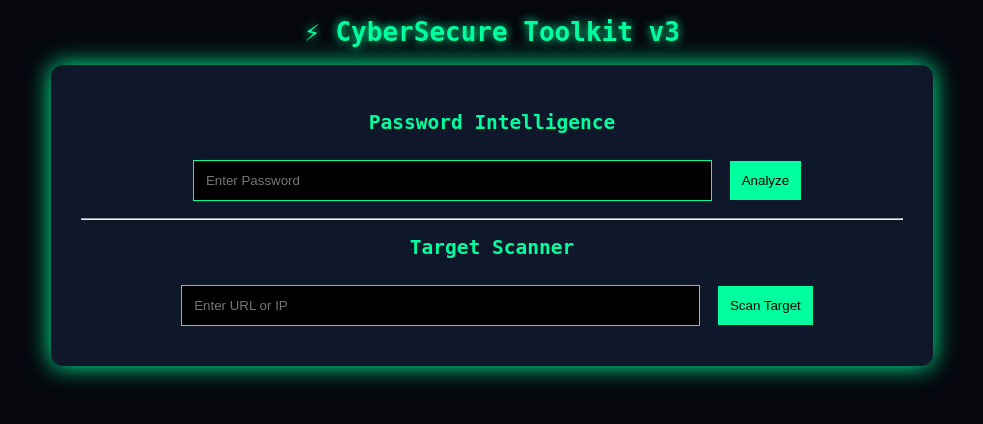
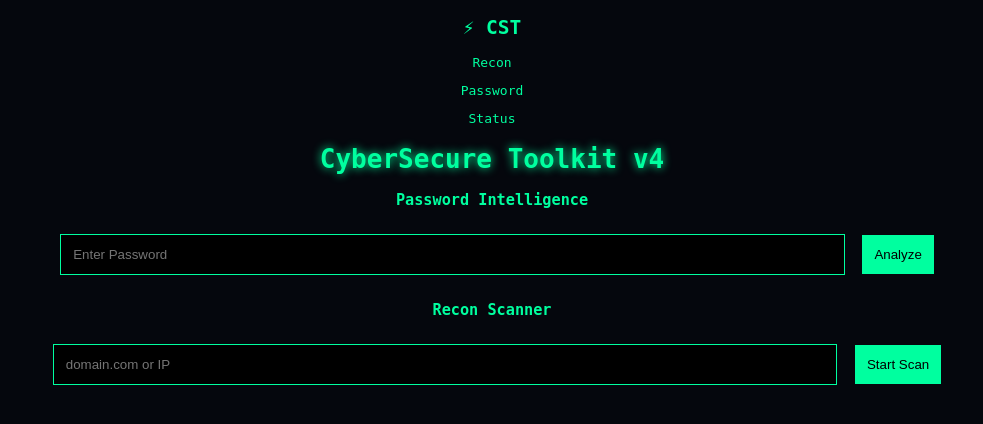
Before and after one commit to Melon006/CyberSecureToolkit, a Flask app: page / in a window 1280 px wide. Shown: the top 424 px of the page, without its empty margins (148-1131 px from the left). Run offline with Flask 3, Linux system fonts and the light colour scheme; parts of the project's set-up code (start-up, migrations or seed data) failed here and were passed over.

Commit message:
Update index.html for CyberSecure Toolkit v4

```diff
--- a/templates/index.html
+++ b/templates/index.html
@@ -3,57 +3,72 @@
 <head>
 <title>CyberSecure Toolkit</title>
 <link rel="stylesheet" href="/static/style.css">
+<script src="/static/matrix.js"></script>
 </head>
 
 <body>
 
-<h1>⚡ CyberSecure Toolkit v3</h1>
+<div class="sidebar">
+<h2>⚡ CST</h2>
+<p>Recon</p>
+<p>Password</p>
+<p>Status</p>
+</div>
 
-<div class="panel">
+<div class="main">
 
-<h2>Password Intelligence</h2>
+<h1>CyberSecure Toolkit v4</h1>
+
+<div class="card">
+
+<h3>Password Intelligence</h3>
 
 <form method="POST">
-<input type="password" name="password"
+<input type="password"
+name="password"
 placeholder="Enter Password">
 <button>Analyze</button>
 </form>
 
 {% if strength %}
 <div class="terminal">
-<p>[+] Password Analysis Complete</p>
+<p>> Password Analysis Loaded</p>
 <p style="color:{{color}}">
 Strength → {{strength}}
 </p>
 <p>Security Score → {{score}}%</p>
-<p>Crack Time → {{crack}}</p>
-</div>
-{% endif %}
-
-<hr>
-
-<h2>Target Scanner</h2>
-
-<form method="POST">
-<input name="target"
-placeholder="Enter URL or IP">
-<button>Scan Target</button>
-</form>
-
-{% if ip %}
-<div class="terminal">
-<p>[+] Target Resolved → {{ip}}</p>
-<p>[+] Starting Enumeration...</p>
-
-{% for port,service in ports %}
-<p>[OPEN] {{port}} → {{service}}</p>
-{% endfor %}
-
-<p>[✓] Scan Complete</p>
+<p>Estimated Crack Time → {{crack}}</p>
 </div>
 {% endif %}
 
 </div>
 
+<div class="card">
+
+<h3>Recon Scanner</h3>
+
+<form method="POST">
+<input name="target"
+placeholder="domain.com or IP">
+<button>Start Scan</button>
+</form>
+
+{% if ip %}
+<div class="terminal">
+<p>> Target Locked → {{ip}}</p>
+<p>> Enumerating Services...</p>
+
+{% for port,service in ports %}
+<p class="open">[OPEN] {{port}} → {{service}}</p>
+{% endfor %}
+
+<p class="done">SCAN COMPLETE</p>
+</div>
+{% endif %}
+
+</div>
+
+</div>
+
 </body>
 </html>
```
